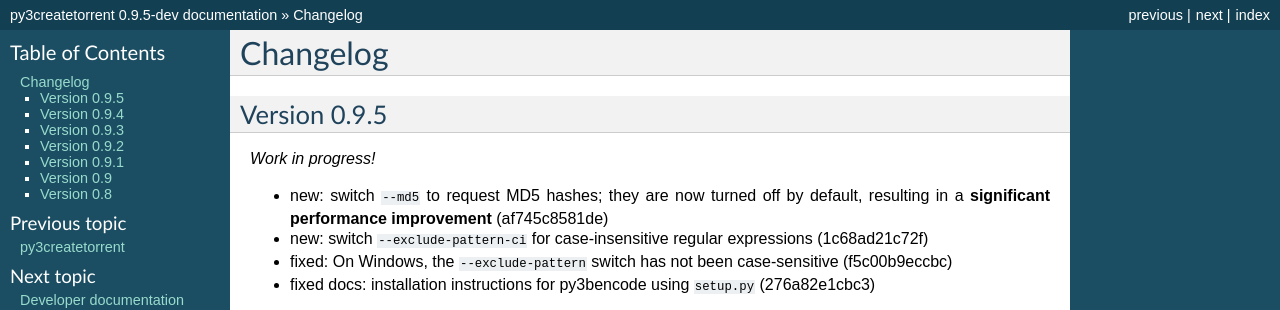
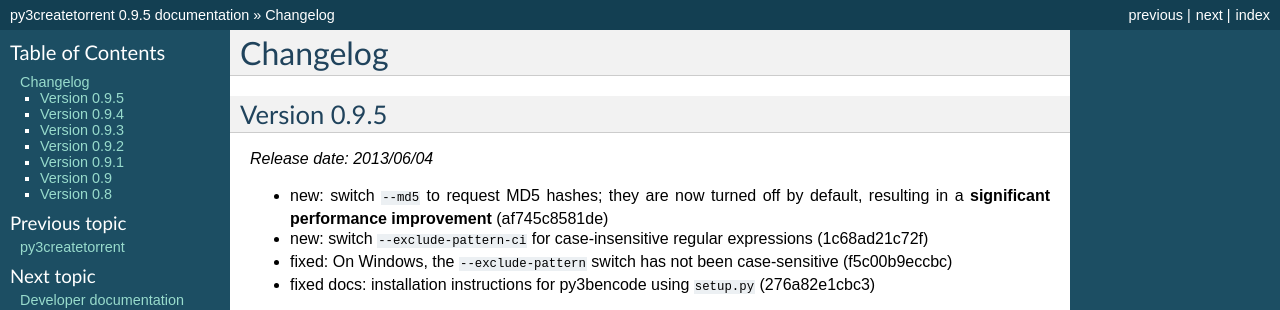
Before and after one commit to rsnitsch/py3createtorrent, a Sphinx documentation site: the page built from docs/source/changelog.rst, in a window 1280 px wide and 900 px high. Shown: the top 310 px of the window. Built offline with Sphinx 7.4.7, drawn with Linux system fonts in a browser that asks for light colours; some of the changed text lies outside the part shown.

Commit message:
Finalize version 0.9.5
--HG--
branch : 0.9

```diff
--- a/docs/source/changelog.rst
+++ b/docs/source/changelog.rst
@@ -4,7 +4,7 @@
 Version 0.9.5
 -------------
 
-*Work in progress!*
+*Release date: 2013/06/04*
 
 * new: switch ``--md5`` to request MD5 hashes; they are now turned off by default,
   resulting in a **significant performance improvement** (af745c8581de)
--- a/docs/source/conf.py
+++ b/docs/source/conf.py
@@ -50,7 +50,7 @@
 # The short X.Y version.
 version = '0.9'
 # The full version, including alpha/beta/rc tags.
-release = '0.9.5-dev'
+release = '0.9.5'
 
 # The language for content autogenerated by Sphinx. Refer to documentation
 # for a list of supported languages.
```
Also changed, not shown: 1 other file.
